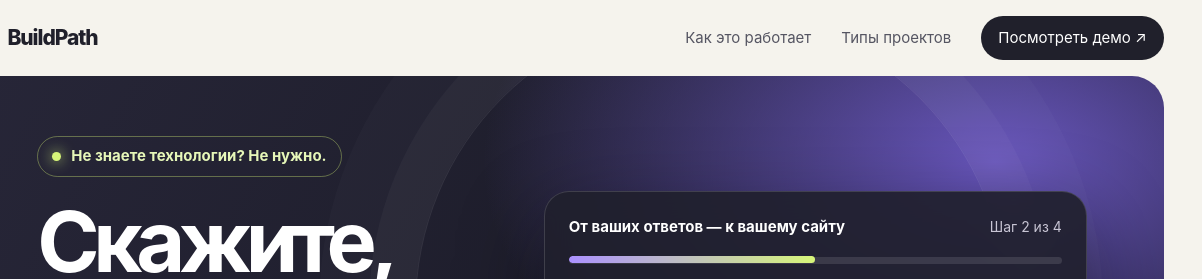
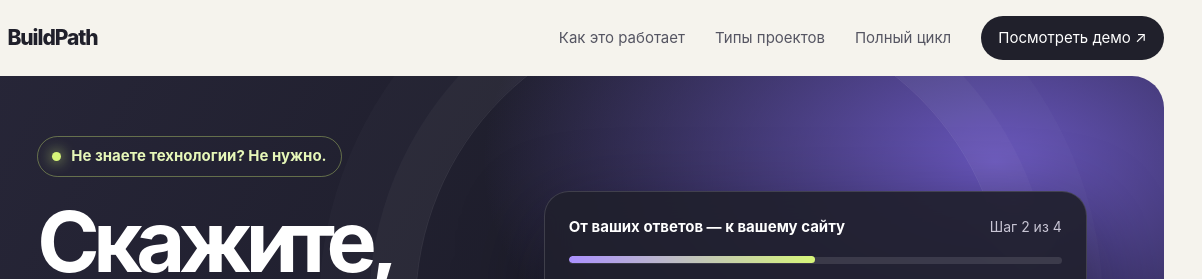
Before and after one commit to nurgeldiserikbay/builder-docs, a plain HTML site: page index.html in a window 1280 px wide. Shown: the top 279 px of the page, 78-1280 px from the left. Drawn offline with Linux system fonts and the light colour scheme.

Commit message:
Add full cycle navigation link

```diff
--- a/index.html
+++ b/index.html
@@ -39,7 +39,7 @@ section{padding:42px 0}.section-head{display:block;margin-bottom:18px}.section-h
 <body>
 <header class="wrap">
   <a class="brand" href="#" aria-label="BuildPath — главная"><span class="logo" aria-hidden="true">↗</span>BuildPath</a>
-  <nav aria-label="Навигация"><a href="#demo">Как это работает</a><a href="#types">Типы проектов</a><a class="nav-cta" href="#demo">Посмотреть демо&nbsp;↗</a></nav>
+  <nav aria-label="Навигация"><a href="#demo">Как это работает</a><a href="#types">Типы проектов</a><a href="#journey">Полный цикл</a><a class="nav-cta" href="#demo">Посмотреть демо&nbsp;↗</a></nav>
 </header>
 <main>
   <div class="wrap">
```
